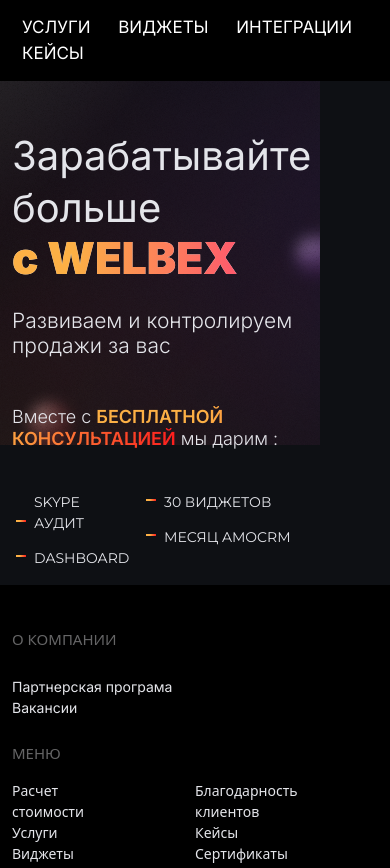
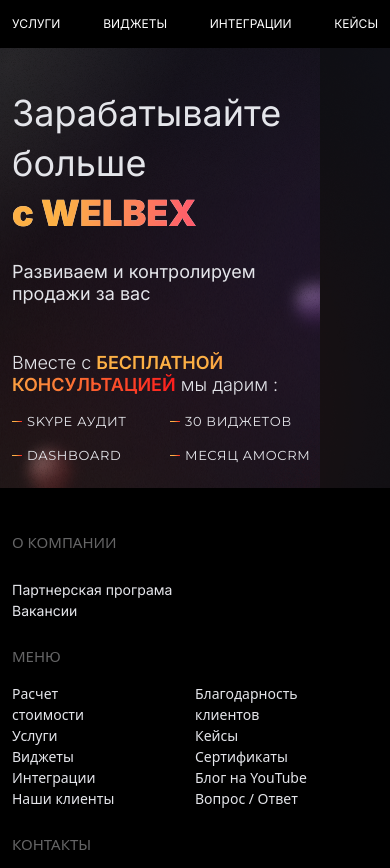
Before and after one commit to VadimGric/Task_amoCRM, a plain HTML site: page Test task/2 task/index.html in a window 390 px wide. Shown: the top 868 px of the page. Drawn offline with nearby package versions, Linux system fonts and the light colour scheme.

Commit message:
change task2

```diff
--- a/Test task/2 task/index.css
+++ b/Test task/2 task/index.css
@@ -16,9 +16,8 @@
 
   color: rgb(255, 253, 253);
 }
-.nav li {
-  margin: 0px 10px;
-}
+
+
 .kontakt{
  display: flex;
  justify-content: space-around;
@@ -116,9 +115,8 @@
 
 @media only screen and (max-width: 500px){
   .back{
-    background-image: url(./img/bg.png ) ;
-    background-repeat: no-repeat;
-    background-color: #0E1014;
+
+
 
   }
   .nav {
@@ -127,8 +125,8 @@
     display: flex;
     justify-content: space-between;
 
-    font-size: 17px;
-    padding: 15px 16px;
+    font-size: 12px;
+    padding: 15px 0px;
     color: white;
     text-transform: uppercase;
   }
@@ -144,31 +142,32 @@
   main h1 {
     font-family: 'Inter';
     font-style: normal;
-    font-size: 40px;
+    font-size: 36px;
     color: #E4E5EA;
-    padding-top: 50px;
+    padding-top: 40px;
     line-height: 50px;
     font-weight: 400;
   }
   main h1 span {
     font-family: 'Inter';
     font-style: normal;
-    font-size: 44px;
+    font-size: 36px;
     font-weight: 900;
+    line-height: 44px;
   }
   main h2 {
     font-family: 'Inter';
     font-style: normal;
-    font-weight: 300;
-    font-size: 21px;
+    font-weight: 400;
+    font-size: 18px;
     padding-top: 15px;
     color: #E4E5EA;
   }
   main h3 {
     font-family: 'Inter';
     font-style: normal;
-    padding-top: 40px;
-    font-size: 10px;
+    padding-top: 45px;
+    font-size: 18px;
   }
   .hidden {
     display: none;
@@ -201,8 +200,23 @@
    list-style: none;
    color: #E4E5EA;
    text-transform: uppercase;
-   font-size: 14px;
+   font-weight: 400;
+   font-size: 13px;
+   line-height: 16px;
+   padding: 0;
+   letter-spacing: 0.05em;
+
+
 }
+.list_mob li{
+  display: flex;
+  align-items: center;
+  width: 120%;
+  padding: 9px 0;
+
+
+}
+
   .list_mob_footer{
     list-style: none;
     color:#E4E5EA;
@@ -248,16 +262,24 @@
     color: rgba(228, 229, 234, 1);
   }
   .stick {
-    position:absolute;
+
     width: 10px;
-    height: 2px;
+    height: 1px;
     background: linear-gradient(90deg, #FCB045 36.99%, #FD1D1D 100%);
-    margin-top: -14px;
-    margin-left: -18px;
+    margin-right: 5px;
 
   }
-  .list_mob li {
-    margin: 14px 14px;
-    margin-left: -10px;
+
+
+
+
+  main {
+    background-image: url(./img/bg.png ) ;
+
+    background-repeat:no-repeat;
+
+  }
+  .pad {
+    margin-left:-25px;
   }
 }
--- a/Test task/2 task/index.html
+++ b/Test task/2 task/index.html
@@ -19,16 +19,16 @@
     <header>
       <div class="container">
         <div class="row justify-content-between">
-          <div class="col-1 hidden">
+          <div class="col-0 hidden">
             <img class="logo" src="./img/Group 2.png" alt="logo">
             <p class="logo_2 ">крупный интегратор CRM<br> в Росcии и ещё 8 странах</p>
           </div>
-          <div class="col-12">
+          <div class="col-14">
             <ul class="nav">
               <li>Услуги</li><li>Виджеты</li><li>Интеграции</li><li>Кейсы</li>
             </ul>
           </div>
-          <div class="col-3">
+          <div class="col-0 hidden">
             <ul class="kontakt">
               <li><p>+7 555-555-55-55</p></li>
               <li><img src="./img/telegram.png" alt="telegram"></li>
@@ -44,35 +44,36 @@
     </header>
     <main>
       <div class="container">
+        <div class="row align-items-center">
 
-          <div class="">
             <div class="col-">
               <h1>Зарабатывайте <br>больше <span><br>с WELBEX<span></span></h1>
               <h2>Развиваем и контролируем <br>продажи за вас</h2>
             </div>
-            <div class="col-">
+            <div class="col">
               <h3>Вместе с <span>бесплатной<br>консультацией</span> мы дарим :</h3>
             </div>
-            <div class="row ">
+            <div class="row col-12 ">
 
-          <div class="col-4">
+          <div class="col-6">
             <ul class="list_mob">
-            <li>skype аудит<div class="stick"></div></li>
+            <li><div class="stick"></div>skype аудит</li>
 
-            <li>dashboard<div class="stick"></div></li>
+            <li><div class="stick"></div>dashboard</li>
 
             </ul>
             </div>
-          <div class="col-6">
+          <div class="pad col-6">
             <ul class="list_mob">
-              <li>30 виджетов<div class="stick"></div></li>
+              <li><div class="stick"></div>30 виджетов</li>
 
-              <li>месяц amocrm<div class="stick"></div></li>
+              <li><div class="stick"></div>месяц amocrm</li>
 
             </ul>
           </div>
           </div>
-      </div>
+        </div>
+
     </main>
     <footer>
       <div class="container">
```
